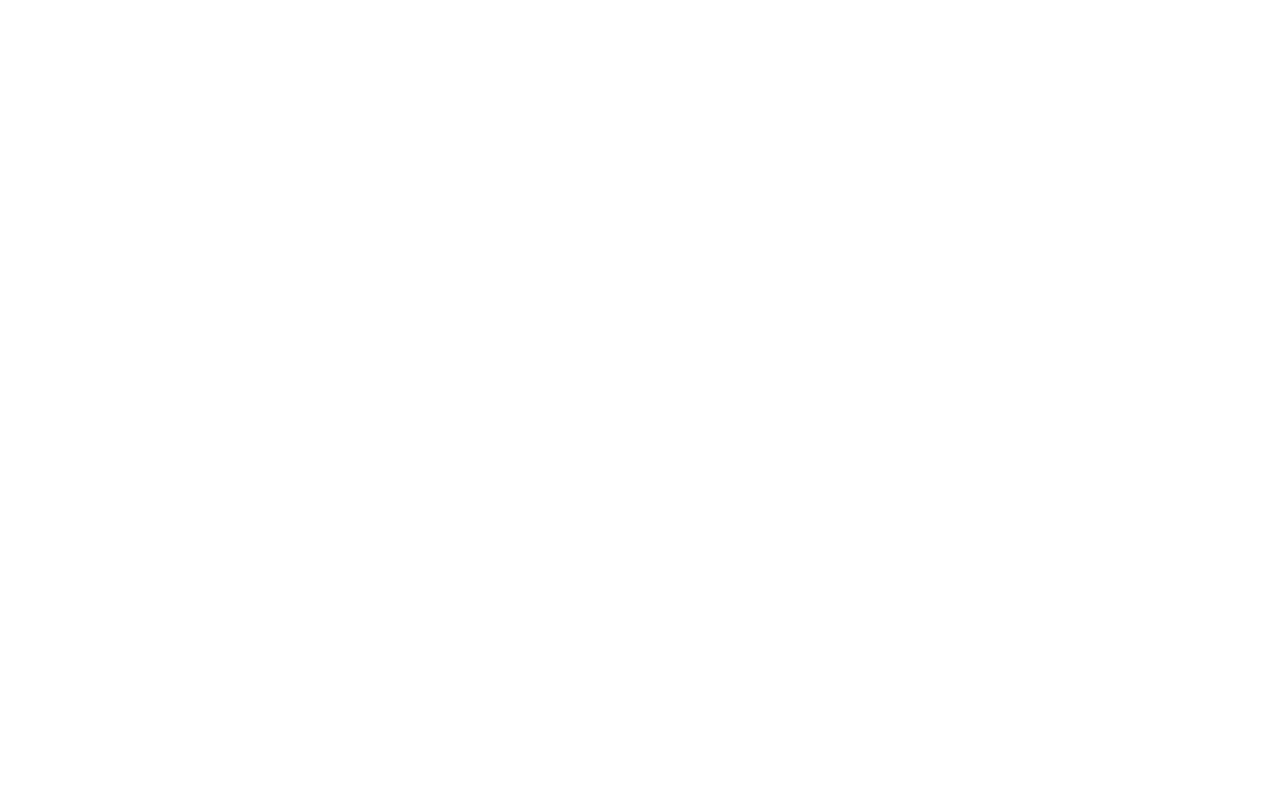
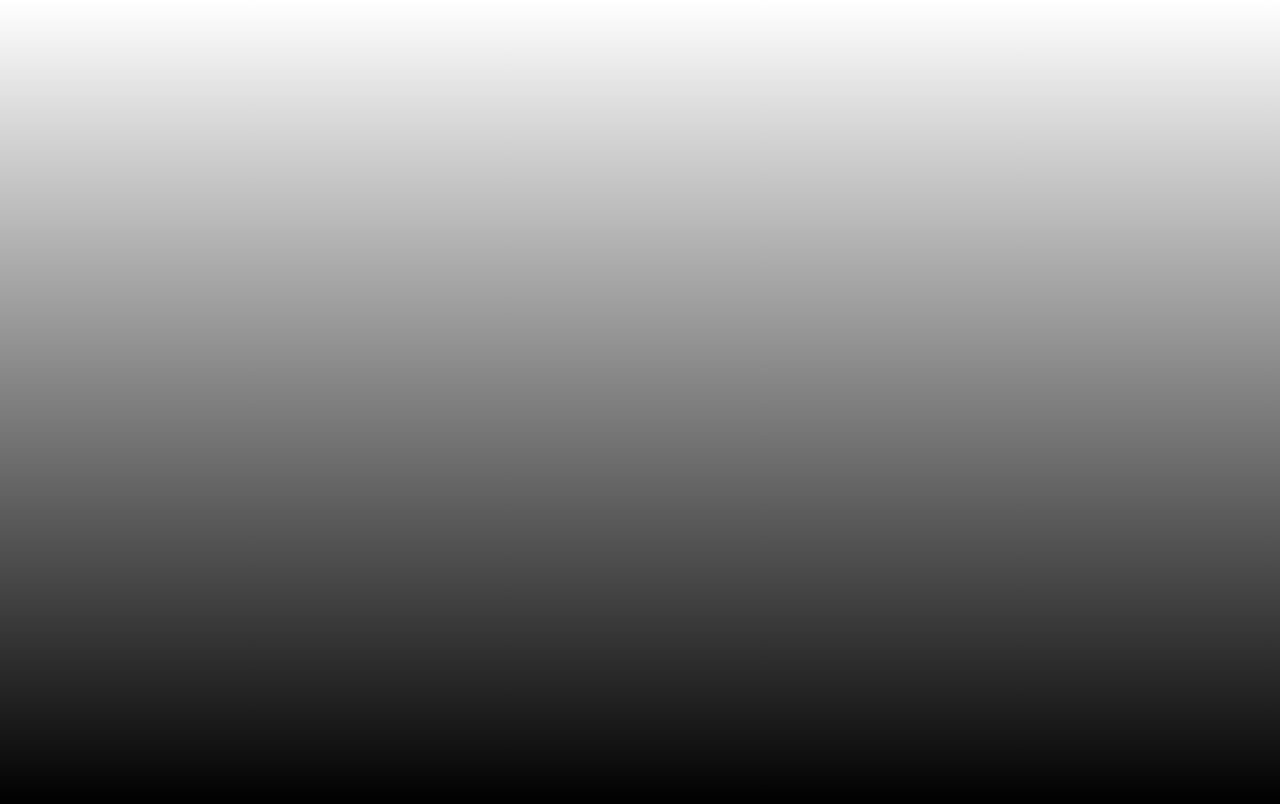
Before and after one commit to gregsford/js30draw, a plain HTML site: page index.html in a window 1280 px wide. Drawn offline with Linux system fonts and the light colour scheme.

Commit message:
Update index.html

```diff
--- a/index.html
+++ b/index.html
@@ -66,6 +66,7 @@
 <style>
   html, body {
     margin: 0;
+    background: linear-gradient(white 0%, black 100%);
   }
 </style>
 
```
